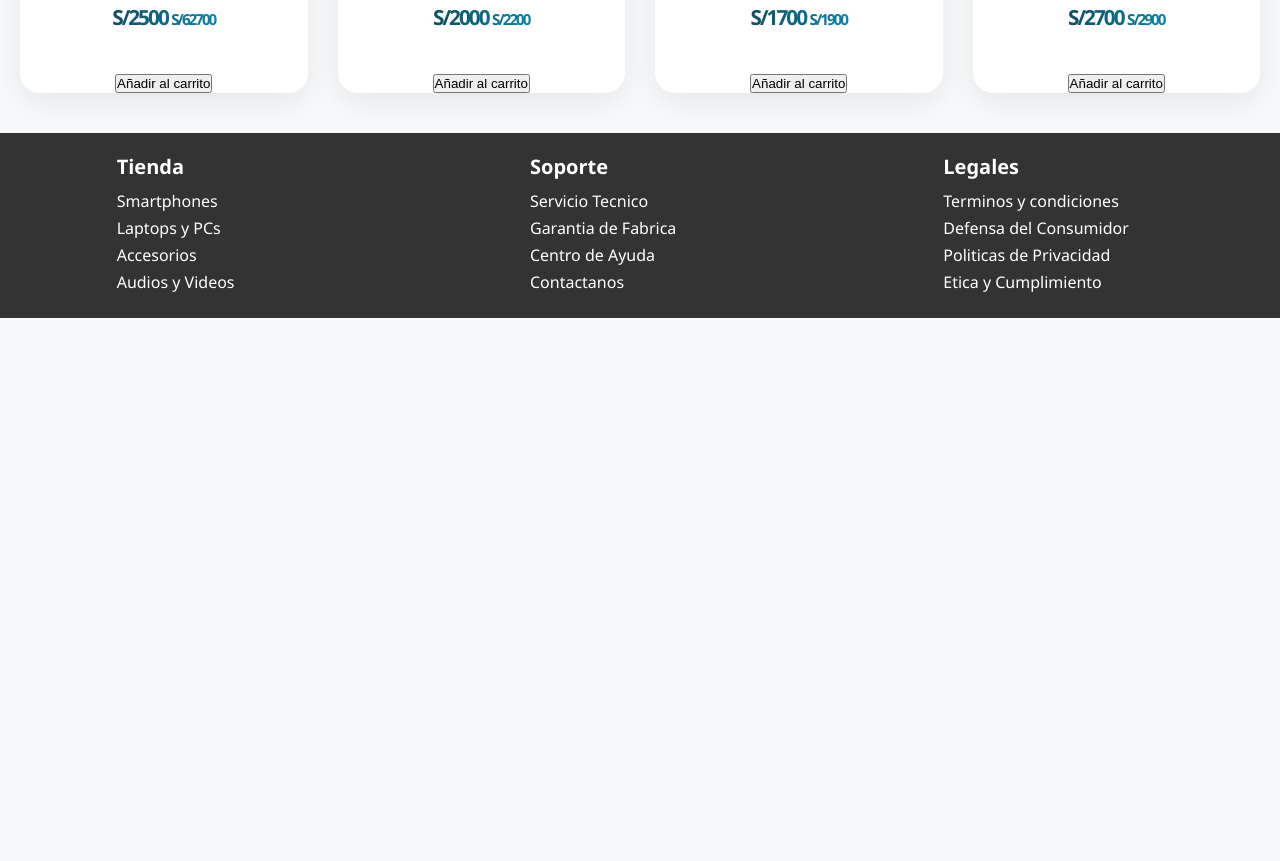
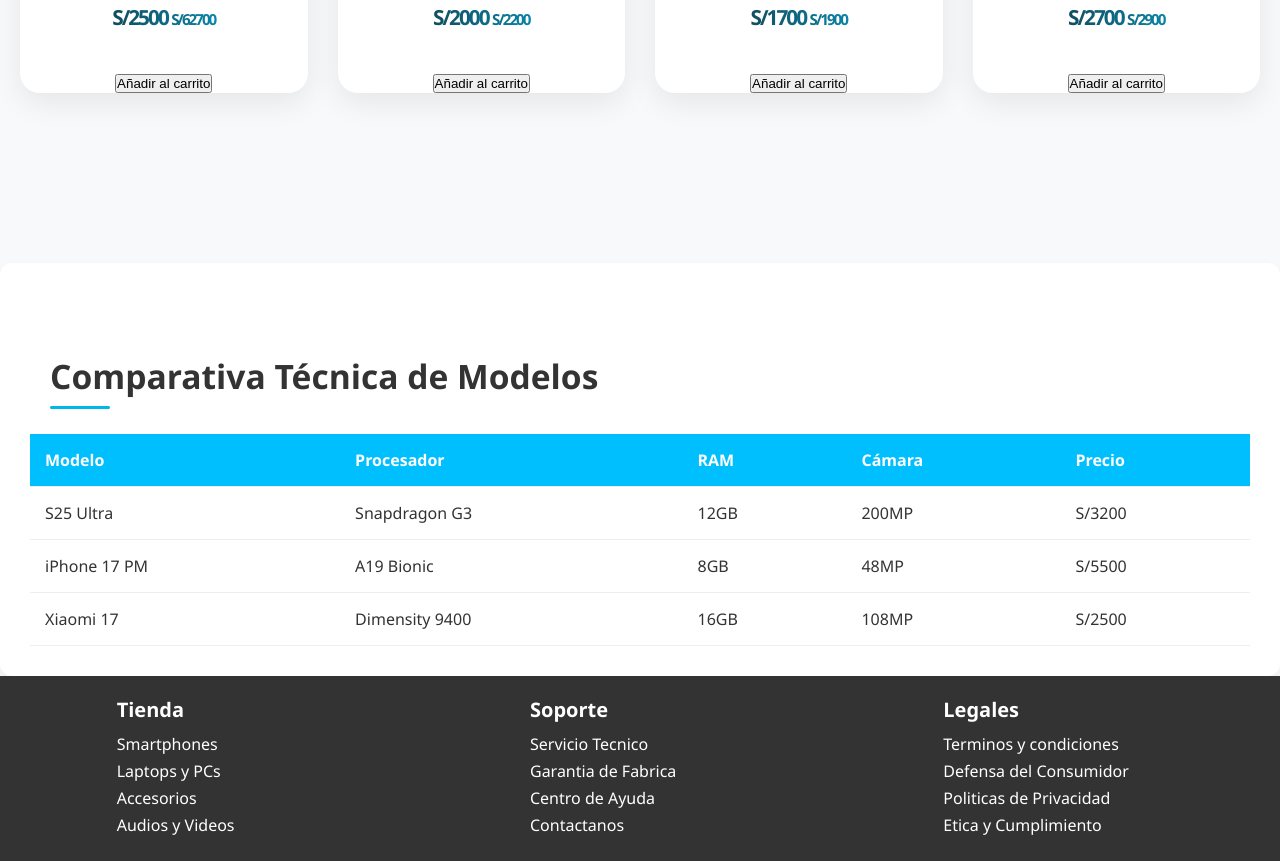
Before and after one commit to sdar2004/proyecto_paginaweb, a website: page ProyectoWeb/public_html/catalogo.html in a window 1280 px wide. Shown: the part 3236-4097 px from the top of the page. Before the commit the page ends 3554 px from the top, so only its background shows below. Drawn offline with Linux system fonts and the light colour scheme.

Commit message:
Añadido de Tabla Comparativa de Celulares

```diff
--- a/ProyectoWeb/public_html/Vista/catalogo.css
+++ b/ProyectoWeb/public_html/Vista/catalogo.css
@@ -203,3 +203,48 @@
   background: #00b7eb;
   border-radius: 3px;
 }
+.filtros-sidebar {
+    background: #fff;
+    padding: 20px;
+    border-radius: 12px;
+    box-shadow: 0 4px 10px rgba(0,0,0,0.05);
+    height: fit-content;
+}
+
+/* Estilos de la Tabla (Rubrica) */
+.seccion-tabla {
+    margin-top: 50px;
+    background: #fff;
+    padding: 30px;
+    border-radius: 12px;
+    box-shadow: 0 4px 10px rgba(0,0,0,0.05);
+    overflow-x: auto; /* Para que sea responsiva */
+}
+
+.tabla-comparativa {
+    width: 100%;
+    border-collapse: collapse;
+    margin-top: 20px;
+}
+
+.tabla-comparativa th, .tabla-comparativa td {
+    padding: 15px;
+    border-bottom: 1px solid #eee;
+    text-align: left;
+}
+
+.tabla-comparativa th {
+    background-color: #00bfff;
+    color: white;
+}
+
+.tabla-comparativa tr:hover {
+    background-color: #f9f9f9;
+}
+
+/* Responsividad */
+@media (max-width: 900px) {
+    .main-catalogo {
+        grid-template-columns: 1fr; /* En móviles, los filtros van arriba */
+    }
+}
--- a/ProyectoWeb/public_html/catalogo.html
+++ b/ProyectoWeb/public_html/catalogo.html
@@ -64,8 +64,7 @@
             </div>
         </div>
     </div>
-</section>
-
+    </section>
     <section class="productos">
         <h2>Teléfonos Destacados</h2>
         <p class="subtitulo">Encuentra tu próximo dispositivo</p>
@@ -239,8 +238,49 @@
                 <button class="add-to-cart">Añadir al carrito</button>
             </div>
         </div>
-    </section>
-    </main>
+            </section>
+        <div class="product-grid">
+            </div>
+
+                <div class="seccion-tabla">
+                <h3>Comparativa Técnica de Modelos</h3>
+                    <table class="tabla-comparativa">
+                        <thead>
+                            <tr>
+                                <th>Modelo</th>
+                                <th>Procesador</th>
+                                <th>RAM</th>
+                                <th>Cámara</th>
+                                <th>Precio</th>
+                            </tr>
+                        </thead>
+                        <tbody>
+                            <tr>
+                                <td>S25 Ultra</td>
+                                <td>Snapdragon G3</td>
+                                <td>12GB</td>
+                                <td>200MP</td>
+                                <td>S/3200</td>
+                            </tr>
+                            <tr>
+                                <td>iPhone 17 PM</td>
+                                <td>A19 Bionic</td>
+                                <td>8GB</td>
+                                <td>48MP</td>
+                                <td>S/5500</td>
+                            </tr>
+                            <tr>
+                                <td>Xiaomi 17</td>
+                                <td>Dimensity 9400</td>
+                                <td>16GB</td>
+                                <td>108MP</td>
+                                <td>S/2500</td>
+                            </tr>
+                        </tbody>
+                    </table>
+                </div>
+            </section>
+        </main>
         <footer>
             <div class="Columna">
                 <p>Tienda</p>
```
